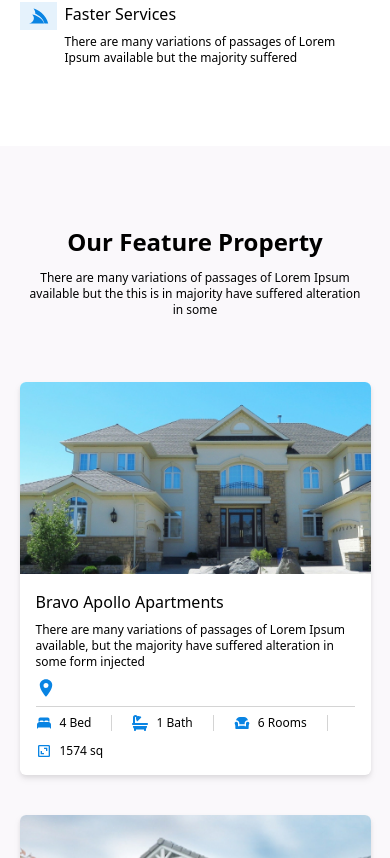
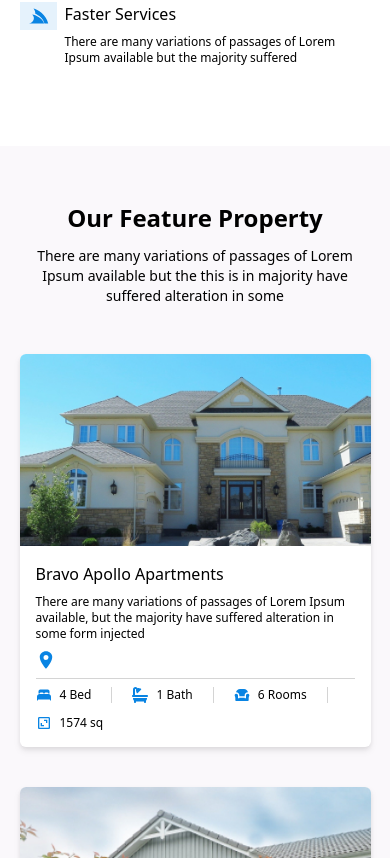
Before and after one commit to Promzy004/real-estate, a React (Vite) app: page / in a window 390 px wide. Shown: the part 1806-2664 px from the top of the page. Built offline with nearby package versions, Linux system fonts and the light colour scheme.

Commit message:
adjusted

```diff
--- a/src/compoents/headings.jsx
+++ b/src/compoents/headings.jsx
@@ -2,7 +2,7 @@ const Headings = () => {
     return (
         <div className="text-center lg:w-[50%] md:w-[60%] sm:w-[70%] w-[85%] flex flex-col gap-3">
             <h2 className="md:text-4xl text-2xl font-semibold">Our Feature Property</h2>
-            <p className="md:text-base sm:text-sm text-xs font-light">There are many variations of passages of Lorem Ipsum available but the this is in majority have suffered alteration in some</p>
+            <p className="md:text-base text-sm font-light">There are many variations of passages of Lorem Ipsum available but the this is in majority have suffered alteration in some</p>
         </div>
     );
 }
--- a/src/pages/home.jsx
+++ b/src/pages/home.jsx
@@ -72,7 +72,7 @@ const Home = () => {
                 </div>
             </section>
 
-            <section className="flex flex-col gap-16 justify-center items-center md:py-32 py-20 bg-color2">
+            <section className="flex flex-col gap-12 justify-center items-center md:py-32 py-14 bg-color2">
                 <Headings />
                 <div className="lg:w-[70%] md:w-[80%] sm:w-[75%] w-[90%] grid md:grid-cols-2 grid-cols-1 md:gap-7 gap-10">
                     {features.slice(0, featureIndex).map((feature, index) => (
```
